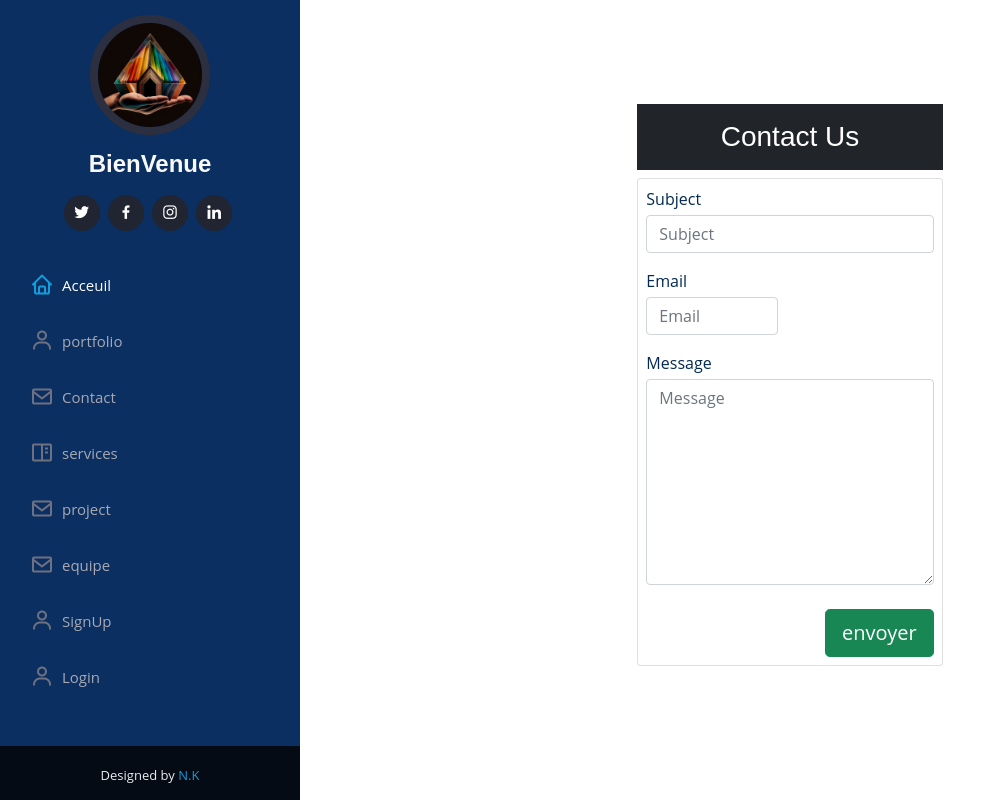
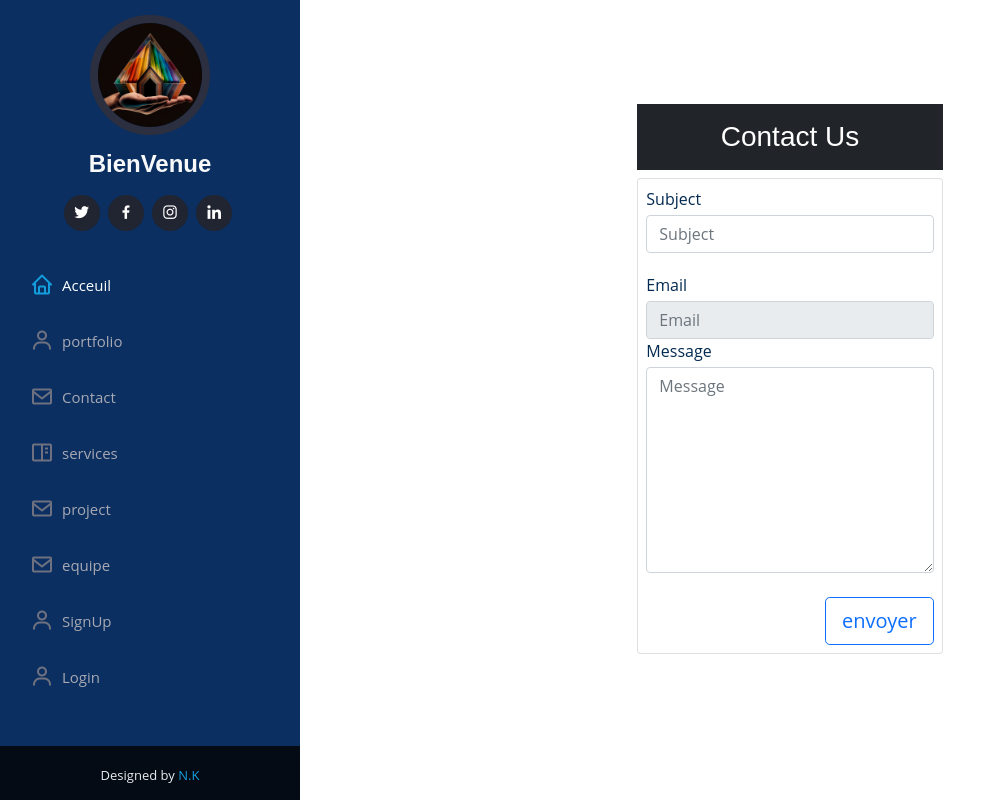
Before and after one commit to Khouloud-Bhlel/project_portfolio_website_django, a Django app: page /contact in a window 1280 px wide. Shown: the whole page, without its empty margins (0-1006 px from the left). Run offline with Django 3.2, Linux system fonts and the light colour scheme; some libraries are stand-ins or nearby versions.

Commit message:
contact.html

```diff
--- a/templates/contact.html
+++ b/templates/contact.html
@@ -38,9 +38,9 @@
                 <label for="inputsubject">Subject</label>
                 <input type="text" class="form-control mt-1" id="subject" name="name" placeholder="Subject">
             </div>
-            <div class="form-group col-md-6 mb-3">
+            <div class="form-group mt-1">
                 <label for="inputemail">Email</label>
-                <input type="email" class="form-control mt-1" id="email" name="email" placeholder="Email">
+                <input type="email" class="form-control mt-1" id="email" name="email" placeholder="Email" value="{{ user.email }}" readonly>
             </div>
           </div>
 
@@ -52,7 +52,7 @@
               <div class="col text-end mt-2">
                   <!-- <li><input type="submit" value="Send" class="primary" /></li> -->
 
-                <button type="submit" class="btn btn-success btn-lg px-3">envoyer</button>
+                  <button type="submit" class="btn btn-outline-primary btn-lg px-3">envoyer</button>
               </div>
           </div>
         </form>
```
Lines whose indentation alone changed are shown as unchanged.
